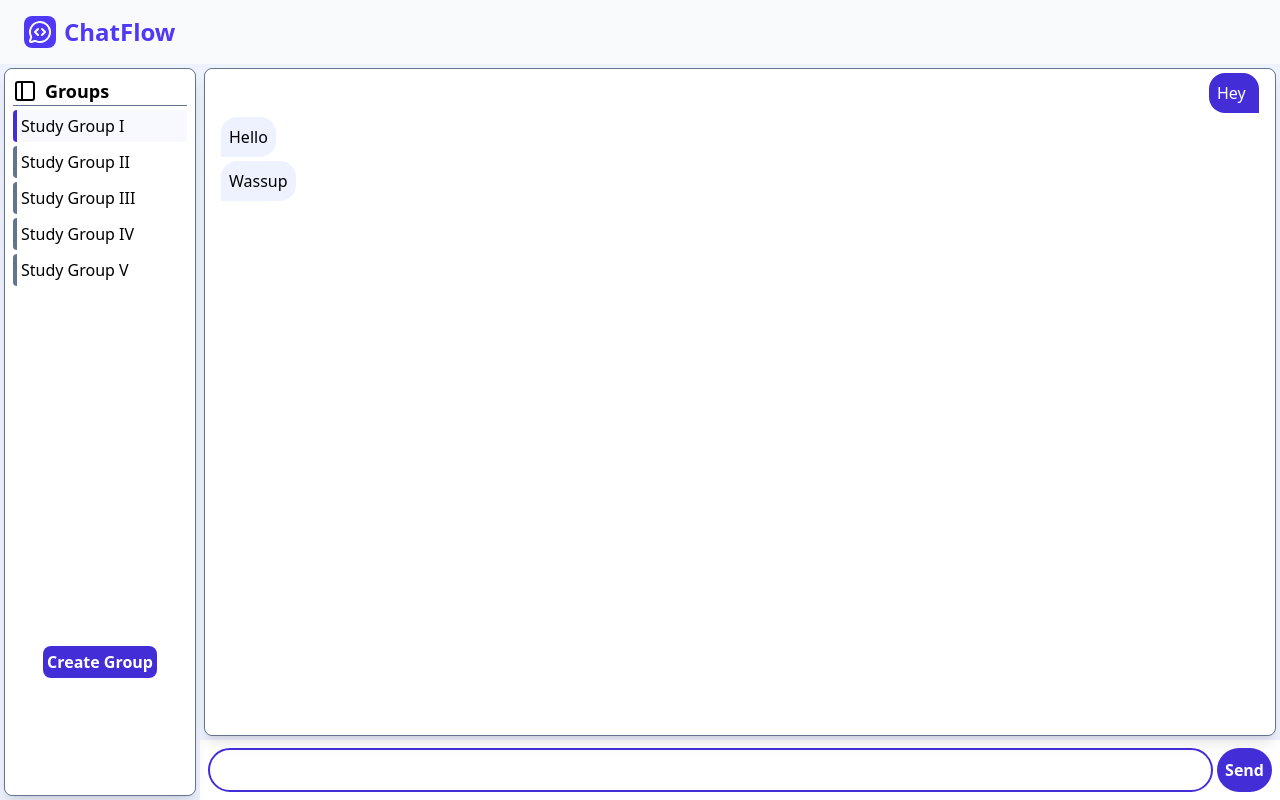
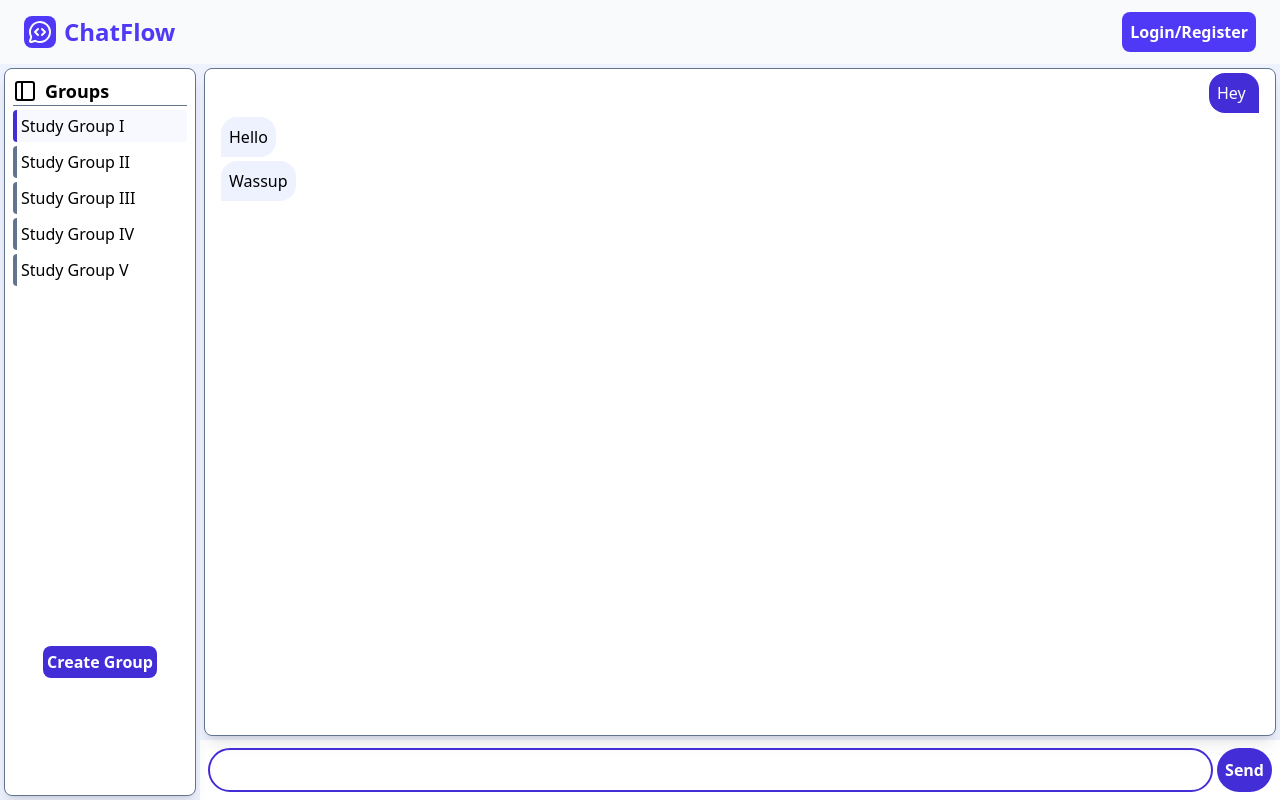
Before and after one commit to ddennis18/realtime-chatting, a React (Vite) app in the folder frontend/: page /chat in a window 1280 px wide. Built offline with nearby package versions, Linux system fonts and the light colour scheme.

Commit message:
feat: added open and close functionality for the auth modal

```diff
--- a/frontend/src/App.jsx
+++ b/frontend/src/App.jsx
@@ -3,18 +3,21 @@ import HomePage from "./pages/HomePage";
 import Navbar from "./components/Navbar";
 import ChatPage from "./pages/ChatPage";
 import UserProvider, { useUser } from "./context/UserContext";
-import { useEffect } from "react";
+import { useEffect, useState } from "react";
+import AuthModal from "./components/AuthModal";
 
 function App() {
   const user = useUser();
+  const [isAuthModalOpen, setIsAuthModalOpen] = useState(false);
 
   return (
     <div className="min-h-screen">
-      <Navbar />
+      <Navbar setAuthModal={setIsAuthModalOpen} />
       <Routes>
         <Route path="/" element={<HomePage />} />
         <Route path="/chat" element={<ChatPage />} />
       </Routes>
+      {isAuthModalOpen && <AuthModal closeSelf={()=>setIsAuthModalOpen(false)}/>}
     </div>
   );
 }
--- a/frontend/src/components/AuthModal.jsx
+++ b/frontend/src/components/AuthModal.jsx
@@ -1,8 +1,9 @@
 import { useState, useCallback } from "react";
 import { useUser } from "../context/UserContext";
 import { loginUser, registerUser } from "../services/userService.js";
+import { X } from "lucide-react";
 
-const AuthModal = () => {
+const AuthModal = ({ closeSelf }) => {
   const [isLogin, setIsLogin] = useState(true);
   const [username, setUsername] = useState("");
   const [fullname, setFullname] = useState("");
@@ -31,7 +32,10 @@ const AuthModal = () => {
 
   return (
     <div className="fixed inset-0 w-screen h-screen flex items-center justify-center backdrop-blur-md">
-      <div className="space-y-2 rounded-lg border border-slate-500 bg-white shadow-2xl w-[80%] md:w-[50%] py-4 px-8">
+      <div className="relative space-y-2 rounded-lg border border-slate-500 bg-white shadow-2xl w-[80%] md:w-[50%] py-4 px-8">
+        <button onClick={()=>closeSelf()}>
+          <X className="absolute right-[10px] top-[10px] hover:bg-indigo-600/80 transition-all stroke-white bg-indigo-600 p-1 rounded-lg" />
+        </button>
         <h3 className="text-center text-2xl text-indigo-600 font-bold">
           {isLogin ? "Login" : "Register"}
         </h3>
@@ -71,13 +75,13 @@ const AuthModal = () => {
             <button
               type="button"
               onClick={(e) => setIsLogin(!isLogin)}
-              className="border-2 border-indigo-600 hover:bg-indigo-600 font-semibold text-indigo-600 hover:text-white py-1 px-2 rounded-full transition"
+              className="border-2 border-indigo-600 hover:bg-indigo-600 font-semibold text-indigo-600 hover:text-white px-2 rounded-full transition"
             >
               {isLogin ? "Register Instead" : "Login Instead"}
             </button>
             <button
               type="submit"
-              className="bg-indigo-700 hover:bg-indigo-600/90  font-semibold text-white py-1 px-2 rounded-full"
+              className="bg-indigo-700 hover:bg-indigo-600/90  font-semibold text-white p-1 rounded-full"
               onClick={handleSubmit}
             >
               {isLogin ? "Login" : "Register"}
--- a/frontend/src/components/Navbar.jsx
+++ b/frontend/src/components/Navbar.jsx
@@ -1,6 +1,6 @@
 import { MessageCircleCode } from "lucide-react";
 
-const Navbar = () => {
+const Navbar = ({ setAuthModal }) => {
   return (
     <div className="w-full bg-slate-50">
       <header className="mx-auto w-full h-16 max-w-7xl px-6 py-8 flex justify-between items-center">
@@ -12,7 +12,14 @@ const Navbar = () => {
           </div>
           ChatFlow
         </div>
-        <div className="space-x-4"></div>
+        <div className="space-x-4">
+          <button
+            onClick={() => setAuthModal((prev) => !prev)}
+            className="p-2 text-white font-semibold bg-indigo-600 hover:bg-indigo-600/80 rounded-lg"
+          >
+            Login/Register
+          </button>
+        </div>
       </header>
     </div>
   );
```
